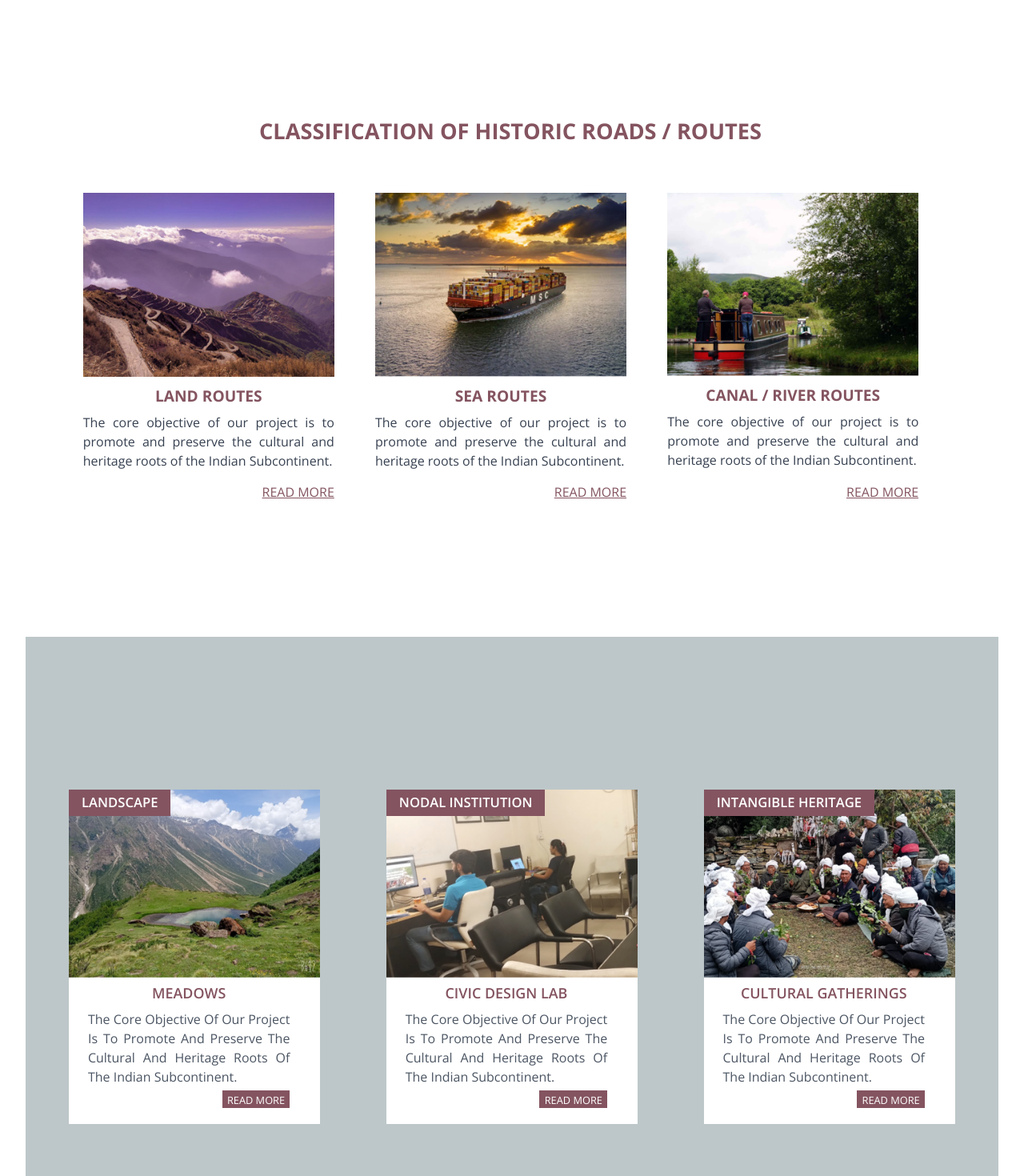
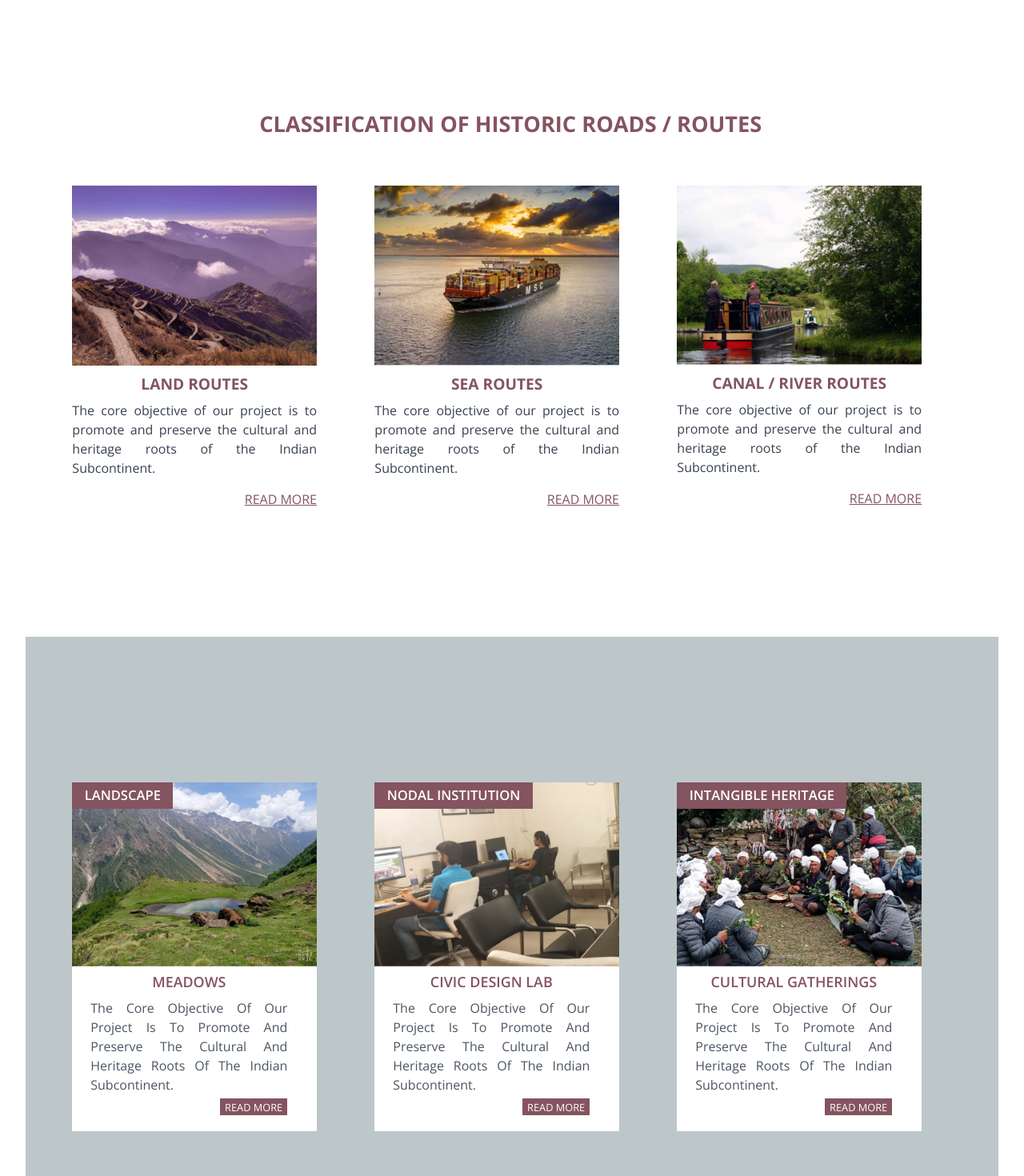
Before and after one commit to subhadip001/marg, a React (Vite) app: page / in a window 1280 px wide. Shown: the part 2500-3970 px from the top of the page at 80% size. Built offline with nearby package versions, Linux system fonts and the light colour scheme.

Commit message:
Remove Margins

```diff
--- a/src/components/last/Card.jsx
+++ b/src/components/last/Card.jsx
@@ -2,7 +2,7 @@ import React from "react";
 
 function Card(props) {
   return (
-    <div className="relative font-['Open_Sans'] bg-white w-[98%] mx-auto h-fit overflow-hidden ">
+    <div className="relative font-['Open_Sans'] bg-white w-[90%] h-fit overflow-hidden ">
       <div className="relative">
         <img className="w-full" src={props.url} alt="Sunset in the mountains" />
         <h3 className="absolute  bg-[#845460] font-semibold text-[1.3vw] w-fit   text-[#FFFFFF] top-0 left-0 m-0 px-[5%] py-[1.3%]">
--- a/src/components/last/Last.jsx
+++ b/src/components/last/Last.jsx
@@ -6,8 +6,8 @@ import img6 from "./image 6.png";
 
 function Last() {
   return (
-    <div className="bg-[#BDC7C9] font-['Open_Sans'] h-screen w-full px-[4vw] flex flex-col justify-center place-content-center justify-items-center items-center">
-      <div className="grid grid-cols-3 gap-[6vw]">
+    <div className="bg-[#BDC7C9] font-['Open_Sans'] h-screen w-full flex flex-col justify-center place-content-center justify-items-center items-center pl-[4.8%] pr-[5.1%]">
+      <div className="grid grid-cols-3 gap-[3vw]">
         <Card
           url={img4}
           topLeft="LANDSCAPE"
--- a/src/components/roads/Card.jsx
+++ b/src/components/roads/Card.jsx
@@ -2,7 +2,7 @@ import React from "react";
 
 function Card(props) {
   return (
-    <div class="font-['Open_Sans'] w-[86%] mx-auto h-fit overflow-hidden">
+    <div class="font-['Open_Sans'] w-[90%] h-fit overflow-hidden">
       <img class="w-full" src={props.url} alt="Sunset in the mountains" />
       <div class="py-[3%]">
         <div class="text-[#845460] font-bold text-[120%] mb-[2%]">
--- a/src/components/roads/Classification.jsx
+++ b/src/components/roads/Classification.jsx
@@ -6,11 +6,11 @@ import img3 from "./image 3.png";
 
 function Classification() {
   return (
-    <div className="font-['Open_Sans'] h-screen w-full  flex flex-col justify-center justify-items-center pl-[3.8%] pt-[5.1%] pb-[6.3%] pr-[6.1%] gap-14">
-      <div className="text-[#845460] text-[calc(1.5vw+0.5rem)] font-bold ml-[1.5rem]">
+    <div className="font-['Open_Sans'] h-screen w-full  flex flex-col justify-center justify-items-center pl-[4.8%] pt-[5.1%] pb-[6.3%] pr-[5.1%] gap-14">
+      <div className="text-[#845460] text-[calc(1.5vw+0.5rem)] font-bold">
         CLASSIFICATION OF HISTORIC ROADS / ROUTES
       </div>
-      <div className="grid grid-cols-3">
+      <div className="grid grid-cols-3 gap-[3vw]">
         <Card
           url={img1}
           title="LAND ROUTES"
```
Lines whose indentation alone changed are shown as unchanged.
